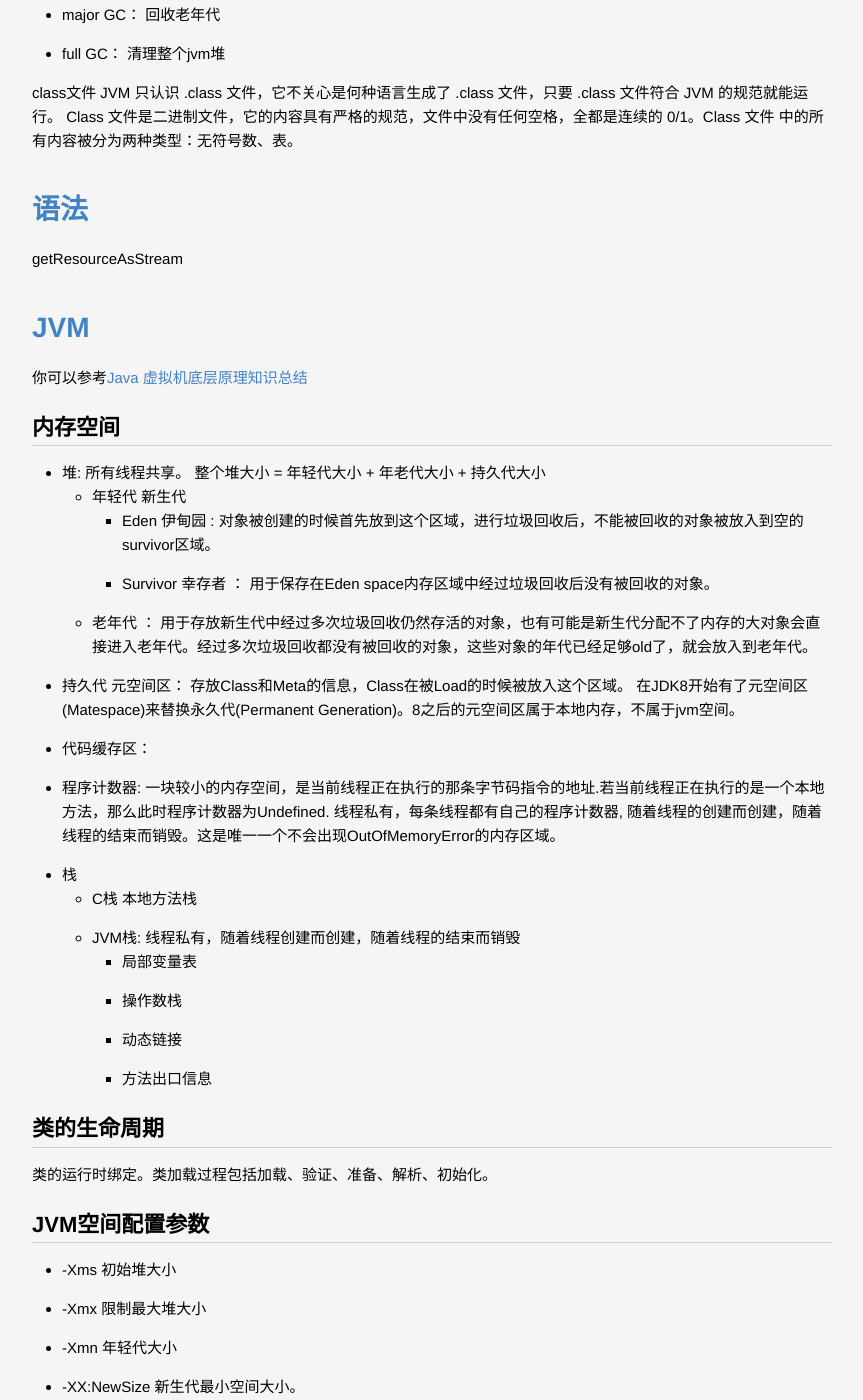
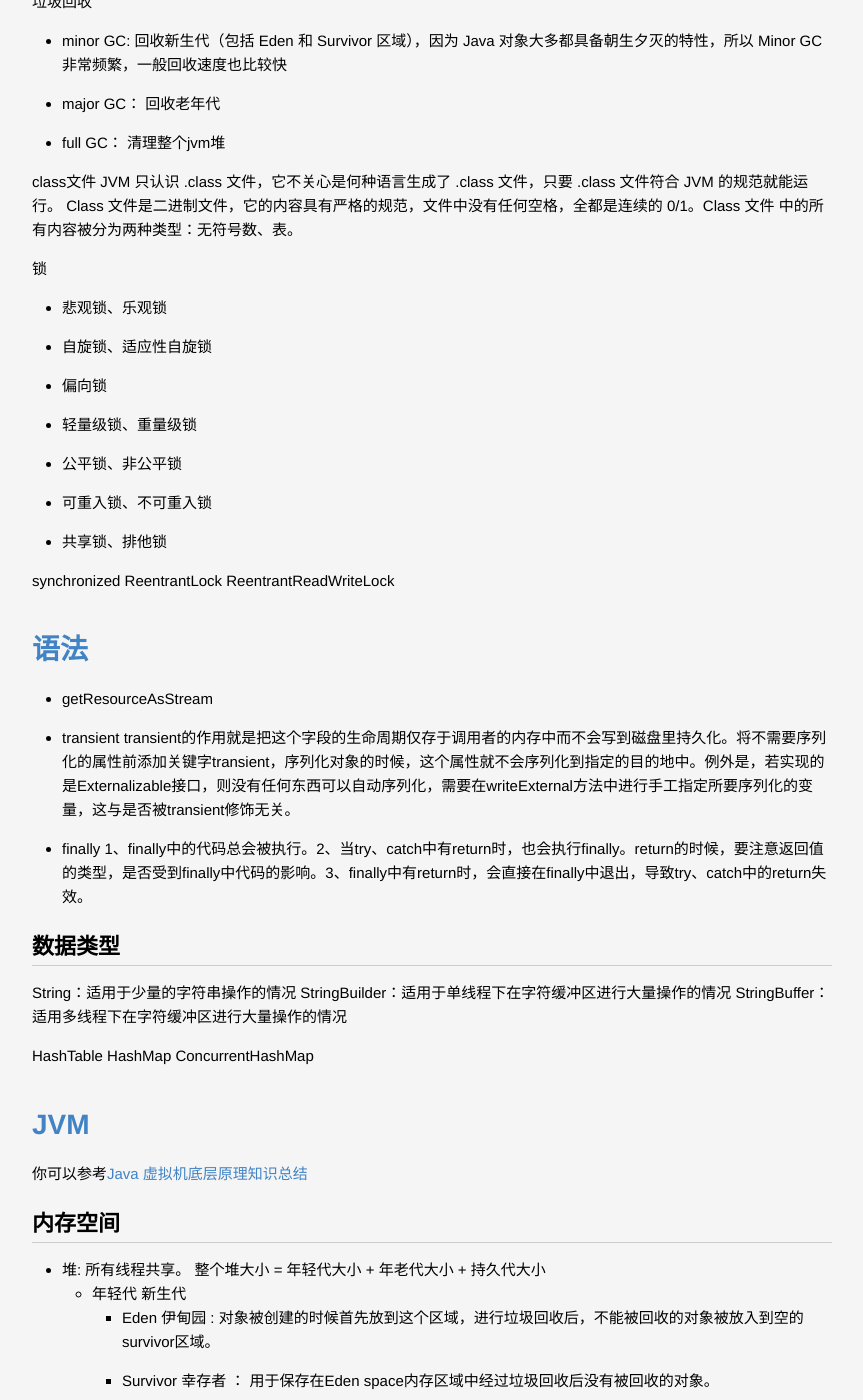
Before and after one commit to lucky521/blog, a Jekyll site: the page built from _posts/language/2019-01-15-java.markdown, in a window 1280 px wide and 1400 px high, scrolled down 1223 px. Shown: the whole window, without its empty margins (208-1071 px from the left). Built offline with Jekyll 4.4.1, drawn with Linux system fonts in a browser that asks for light colours; some of the changed text lies outside the part shown.

Commit message:
update java kb

````diff
--- a/_posts/language/2018-07-21-big-data-language.markdown
+++ b/_posts/language/2018-07-21-big-data-language.markdown
@@ -113,6 +113,8 @@
 
 ## Spark SQL
 
+spark-sql
+
 ```java
     Dataset<Row> df = sparkSession.sql(cmdLine.getSql());
 ```
--- a/_posts/language/2019-01-15-java.markdown
+++ b/_posts/language/2019-01-15-java.markdown
@@ -14,6 +14,8 @@
 1、不对老年代进行整理，而是使用空闲列表(free-lists)来管理内存空间的回收
 2、在 mark-and-sweep (标记-清除) 阶段的大部分工作和应用线程一起并发执行。
 
+happens-before, 指令重排
+
 
 垃圾回收
 * minor GC: 回收新生代（包括 Eden 和 Survivor 区域），因为 Java 对象大多都具备朝生夕灭的特性，所以 Minor GC 非常频繁，一般回收速度也比较快
@@ -24,9 +26,38 @@
 JVM 只认识 .class 文件，它不关心是何种语言生成了 .class 文件，只要 .class 文件符合 JVM 的规范就能运行。
 Class 文件是二进制文件，它的内容具有严格的规范，文件中没有任何空格，全都是连续的 0/1。Class 文件 中的所有内容被分为两种类型：无符号数、表。
 
+
+锁
+* 悲观锁、乐观锁
+* 自旋锁、适应性自旋锁
+* 偏向锁
+* 轻量级锁、重量级锁
+* 公平锁、非公平锁
+* 可重入锁、不可重入锁
+* 共享锁、排他锁
+
+synchronized
+ReentrantLock
+ReentrantReadWriteLock
+
+
 # 语法
 
-getResourceAsStream
+* getResourceAsStream
+
+* transient transient的作用就是把这个字段的生命周期仅存于调用者的内存中而不会写到磁盘里持久化。将不需要序列化的属性前添加关键字transient，序列化对象的时候，这个属性就不会序列化到指定的目的地中。例外是，若实现的是Externalizable接口，则没有任何东西可以自动序列化，需要在writeExternal方法中进行手工指定所要序列化的变量，这与是否被transient修饰无关。
+
+* finally 1、finally中的代码总会被执行。2、当try、catch中有return时，也会执行finally。return的时候，要注意返回值的类型，是否受到finally中代码的影响。3、finally中有return时，会直接在finally中退出，导致try、catch中的return失效。
+
+## 数据类型
+
+String：适用于少量的字符串操作的情况
+StringBuilder：适用于单线程下在字符缓冲区进行大量操作的情况
+StringBuffer：适用多线程下在字符缓冲区进行大量操作的情况
+
+HashTable
+HashMap
+ConcurrentHashMap
 
 
 # JVM
@@ -71,6 +102,11 @@
 * -XX:SurvivorRatio 年轻代空间中Eden空间和Survivor空间的比值
 
 
+## jmap命令
+
+* jmap -heap pid 展示pid的整体堆信息
+* jmap -histo pid 展示class的内存情况
+* jmap -dump:live,format=b,file=a.log pid 将内存使用的详细情况输出到文件
 
 
 # 项目构建
@@ -86,12 +122,13 @@
 
 - maven-compiler-plugin 指定JDK的版本
 - maven-shade-plugin 将依赖的jar包也打包到当前jar包，对依赖的jar包进行重命名以隔离
-- maven-assembly-plugin 打jar包
+- maven-assembly-plugin 打jar包, 自定义格式包assembly.xml
 - maven-surefire-plugin 执行测试用例
 - os-maven-plugin 自动创建系统常用的属性变量
 - protobuf-maven-plugin 自动将proto生产代码
 - scala-maven-plugin scala和java两种代码混合编译
 
+```xml
     <groupId>org.apache.maven.plugins</groupId>
     <artifactId>maven-surefire-plugin</artifactId>
     <version>2.22.1</version>
@@ -99,6 +136,7 @@
     <forkMode>once</forkMode>
     <argLine>-Xmx102400m -Xms51200m -XX:MaxDirectMemorySize=1024m</argLine>
     </configuration>
+```
 
 
 # 强大的三方库
@@ -119,7 +157,9 @@
 数据库（持久层）框架
 
 
-## Springboot
+## Spring
+
+Spring框架为开发Java应用程序提供了全面的基础架构支持。 Spring Boot基本上是Spring框架的扩展，它消除了设置Spring应用程序所需的XML配置，为更快，更高效的开发生态系统铺平了道路。
 
 
 
````
